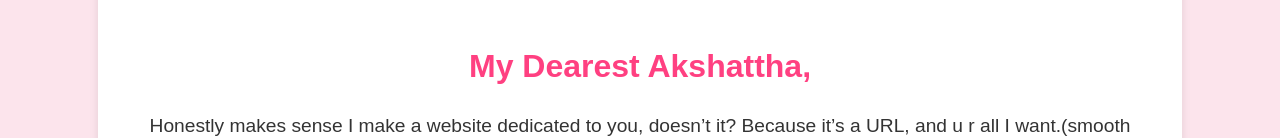
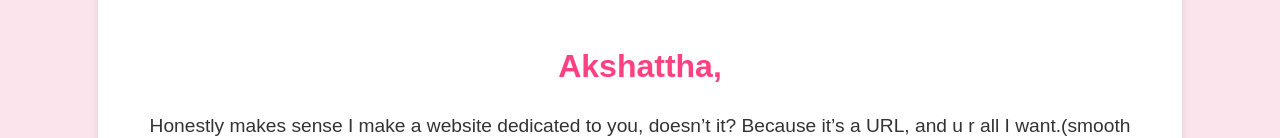
Before and after one commit to Suriya-Anand/valentinewebsite, a plain HTML site: page valentine.html in a window 1280 px wide. Shown: the part 503-641 px from the top of the page. Drawn offline with nearby package versions, Linux system fonts and the light colour scheme.

Commit message:
Update valentine.html

```diff
--- a/valentine.html
+++ b/valentine.html
@@ -118,7 +118,7 @@
     <!-- Letter Section -->
     <div class="letter">
         <img src="5.jpg" alt="Our first selfie together" style="width: 100%; max-width: 500px; border-radius: 8px; margin-bottom: 20px;" />
-        <h2>My Dearest Akshattha,</h2>
+        <h2> Akshattha,</h2>
         <p>
             Honestly makes sense I make a website dedicated to you, doesn’t it? Because it’s a URL, and u r all I want.(smooth innit?) <br>
 
```
